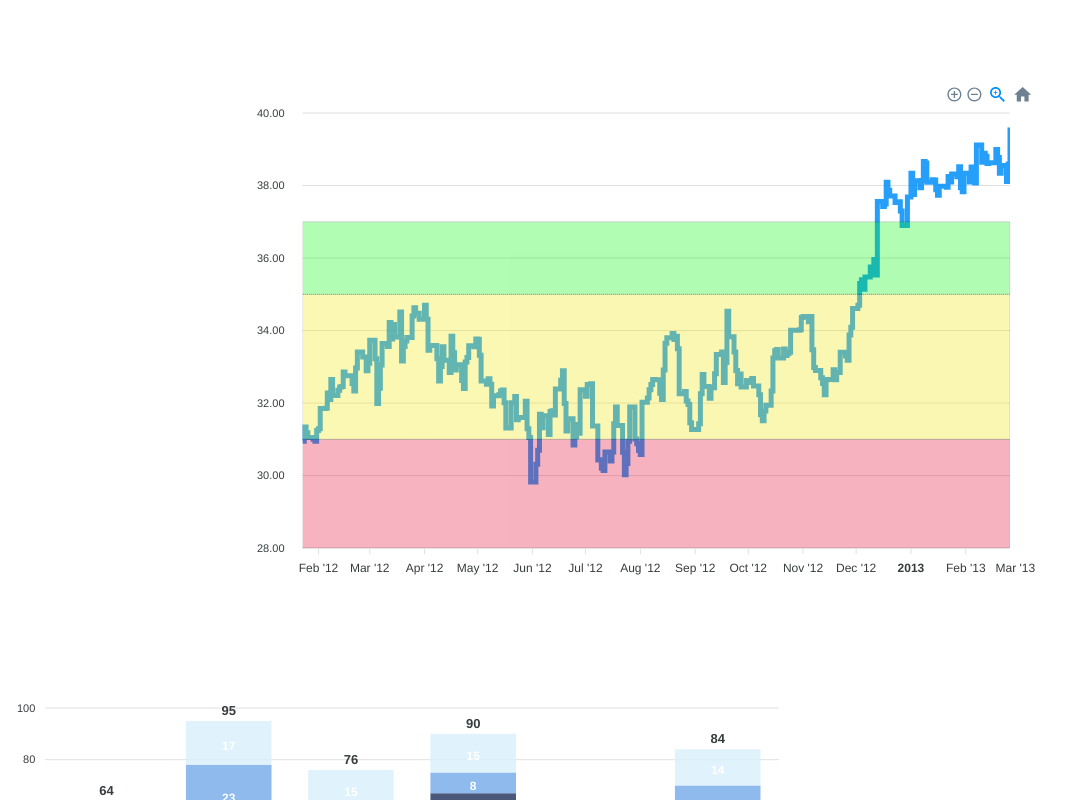
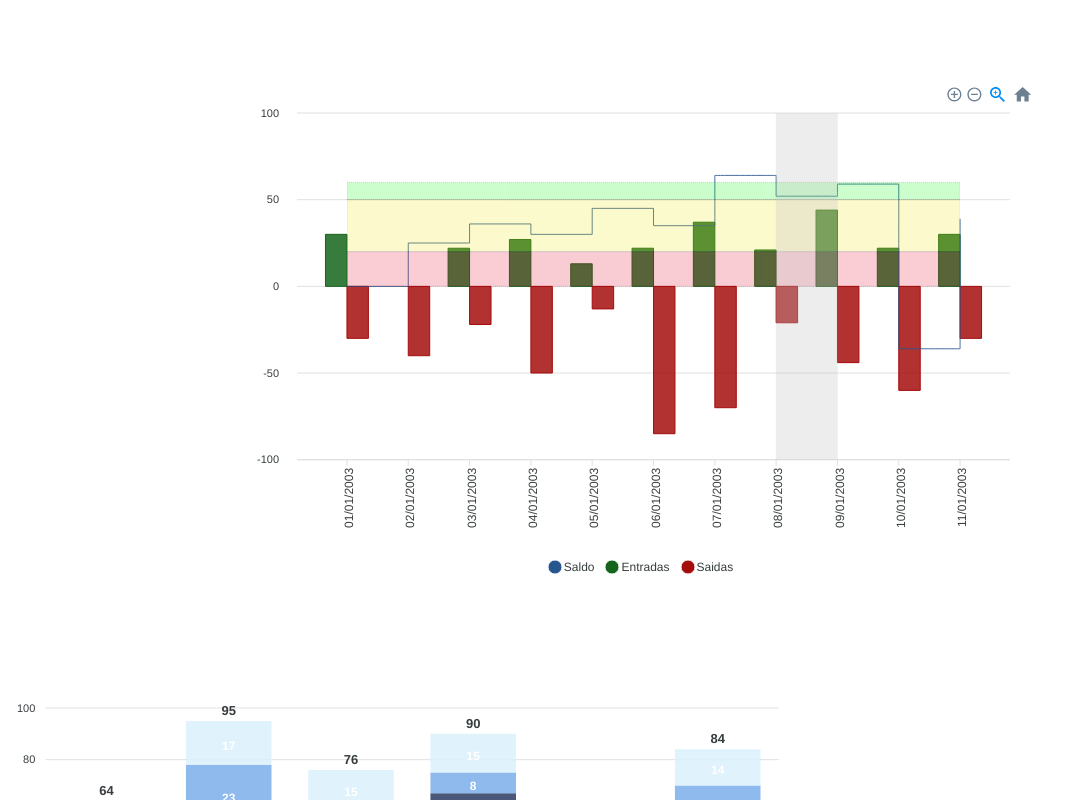
Before and after one commit to WesleyyRafaell/poc-apex-charts, a React (Create React App) app: page / in a window 1280 px wide. Shown: the top 800 px of the page, without its empty margins (0-1081 px from the left). Built offline with nearby package versions, Linux system fonts and the light colour scheme.

Commit message:
feat: changes movigrama

```diff
--- a/src/components/charts/BarLine.js
+++ b/src/components/charts/BarLine.js
@@ -6,41 +6,51 @@ const BarLine = () => {
   const data = [
     {
       color: "#D9D9D9",
-      data: [3]
+      name: 'item 1',
+      values: [3]
     },
     {
       color: "#F6C8E4",
-      data: [7]
+      name: 'item 2',
+      values: [7]
     },
     {
       color: "#EBBED7",
-      data: [10]
+      name: 'item 3',
+      values: [10]
     },
     {
       color: "#D3AAC1",
-      data: [5]
+      name: 'item 4',
+      values: [5]
     },
     {
       color: "#CBA4BA",
-      data: [20]
+      name: 'item 5',
+      values: [20]
     },
     {
       color: "#EC92C5",
-      data: [10]
+      name: 'item 6',
+      values: [10]
     },
     {
       color: "#EB82C1",
-      data: [5]
+      name: 'item 7',
+      values: [5]
     },
     {
       color: "#EC5EBA",
-      data: [20]
+      name: 'item 8',
+      values: [20]
     },
     {
       color: "#CF2B95",
-      data: [10]
+      name: 'item 9',
+      values: [10]
     },
   ]
+
 
     const settings = {
         options: {
@@ -91,14 +101,17 @@ const BarLine = () => {
             show: false,
           },
           tooltip: {
-            enabled: false
+            enabled: true,
+            x: {
+              show: false,
+          }
           },
           dataLabels: {
             enabled: false
           },
           colors: data.map(item => item.color),
         },
-        series: data.map(item => ({ data: item.data }))
+        series: data.map(item => ({ name: item.name, data: item.values}))
       }
 
     return (
--- a/src/components/charts/Movigrama.js
+++ b/src/components/charts/Movigrama.js
@@ -6,304 +6,102 @@ const Movigrama = () => {
         levels: [
             {
                 y: 0,
-                y2: 31,
+                y2: 20,
                 color: '#E3052E',
             },
             {
-                y: 31,
-                y2: 35,
+                y: 20,
+                y2: 50,
                 color: '#EFE706',
             },
             {
-                y: 35,
-                y2: 37,
+                y: 50,
+                y2: 60,
                 color: '#01F707',
             },
         ],
         series: [
-        [1327359600000,30.95],
-        [1327446000000,31.34],
-        [1327532400000,31.18],
-        [1327618800000,31.05],
-        [1327878000000,31.00],
-        [1327964400000,30.95],
-        [1328050800000,31.24],
-        [1328137200000,31.29],
-        [1328223600000,31.85],
-        [1328482800000,31.86],
-        [1328569200000,32.28],
-        [1328655600000,32.10],
-        [1328742000000,32.65],
-        [1328828400000,32.21],
-        [1329087600000,32.35],
-        [1329174000000,32.44],
-        [1329260400000,32.46],
-        [1329346800000,32.86],
-        [1329433200000,32.75],
-        [1329778800000,32.54],
-        [1329865200000,32.33],
-        [1329951600000,32.97],
-        [1330038000000,33.41],
-        [1330297200000,33.27],
-        [1330383600000,33.27],
-        [1330470000000,32.89],
-        [1330556400000,33.10],
-        [1330642800000,33.73],
-        [1330902000000,33.22],
-        [1330988400000,31.99],
-        [1331074800000,32.41],
-        [1331161200000,33.05],
-        [1331247600000,33.64],
-        [1331506800000,33.56],
-        [1331593200000,34.22],
-        [1331679600000,33.77],
-        [1331766000000,34.17],
-        [1331852400000,33.82],
-        [1332111600000,34.51],
-        [1332198000000,33.16],
-        [1332284400000,33.56],
-        [1332370800000,33.71],
-        [1332457200000,33.81],
-        [1332712800000,34.40],
-        [1332799200000,34.63],
-        [1332885600000,34.46],
-        [1332972000000,34.48],
-        [1333058400000,34.31],
-        [1333317600000,34.70],
-        [1333404000000,34.31],
-        [1333490400000,33.46],
-        [1333576800000,33.59],
-        [1333922400000,33.22],
-        [1334008800000,32.61],
-        [1334095200000,33.01],
-        [1334181600000,33.55],
-        [1334268000000,33.18],
-        [1334527200000,32.84],
-        [1334613600000,33.84],
-        [1334700000000,33.39],
-        [1334786400000,32.91],
-        [1334872800000,33.06],
-        [1335132000000,32.62],
-        [1335218400000,32.40],
-        [1335304800000,33.13],
-        [1335391200000,33.26],
-        [1335477600000,33.58],
-        [1335736800000,33.55],
-        [1335823200000,33.77],
-        [1335909600000,33.76],
-        [1335996000000,33.32],
-        [1336082400000,32.61],
-        [1336341600000,32.52],
-        [1336428000000,32.67],
-        [1336514400000,32.52],
-        [1336600800000,31.92],
-        [1336687200000,32.20],
-        [1336946400000,32.23],
-        [1337032800000,32.33],
-        [1337119200000,32.36],
-        [1337205600000,32.01],
-        [1337292000000,31.31],
-        [1337551200000,32.01],
-        [1337637600000,32.01],
-        [1337724000000,32.18],
-        [1337810400000,31.54],
-        [1337896800000,31.60],
-        [1338242400000,32.05],
-        [1338328800000,31.29],
-        [1338415200000,31.05],
-        [1338501600000,29.82],
-        [1338760800000,30.31],
-        [1338847200000,30.70],
-        [1338933600000,31.69],
-        [1339020000000,31.32],
-        [1339106400000,31.65],
-        [1339365600000,31.13],
-        [1339452000000,31.77],
-        [1339538400000,31.79],
-        [1339624800000,31.67],
-        [1339711200000,32.39],
-        [1339970400000,32.63],
-        [1340056800000,32.89],
-        [1340143200000,31.99],
-        [1340229600000,31.23],
-        [1340316000000,31.57],
-        [1340575200000,30.84],
-        [1340661600000,31.07],
-        [1340748000000,31.41],
-        [1340834400000,31.17],
-        [1340920800000,32.37],
-        [1341180000000,32.19],
-        [1341266400000,32.51],
-        [1341439200000,32.53],
-        [1341525600000,31.37],
-        [1341784800000,30.43],
-        [1341871200000,30.44],
-        [1341957600000,30.20],
-        [1342044000000,30.14],
-        [1342130400000,30.65],
-        [1342389600000,30.40],
-        [1342476000000,30.65],
-        [1342562400000,31.43],
-        [1342648800000,31.89],
-        [1342735200000,31.38],
-        [1342994400000,30.64],
-        [1343080800000,30.02],
-        [1343167200000,30.33],
-        [1343253600000,30.95],
-        [1343340000000,31.89],
-        [1343599200000,31.01],
-        [1343685600000,30.88],
-        [1343772000000,30.69],
-        [1343858400000,30.58],
-        [1343944800000,32.02],
-        [1344204000000,32.14],
-        [1344290400000,32.37],
-        [1344376800000,32.51],
-        [1344463200000,32.65],
-        [1344549600000,32.64],
-        [1344808800000,32.27],
-        [1344895200000,32.10],
-        [1344981600000,32.91],
-        [1345068000000,33.65],
-        [1345154400000,33.80],
-        [1345413600000,33.92],
-        [1345500000000,33.75],
-        [1345586400000,33.84],
-        [1345672800000,33.50],
-        [1345759200000,32.26],
-        [1346018400000,32.32],
-        [1346104800000,32.06],
-        [1346191200000,31.96],
-        [1346277600000,31.46],
-        [1346364000000,31.27],
-        [1346709600000,31.43],
-        [1346796000000,32.26],
-        [1346882400000,32.79],
-        [1346968800000,32.46],
-        [1347228000000,32.13],
-        [1347314400000,32.43],
-        [1347400800000,32.42],
-        [1347487200000,32.81],
-        [1347573600000,33.34],
-        [1347832800000,33.41],
-        [1347919200000,32.57],
-        [1348005600000,33.12],
-        [1348092000000,34.53],
-        [1348178400000,33.83],
-        [1348437600000,33.41],
-        [1348524000000,32.90],
-        [1348610400000,32.53],
-        [1348696800000,32.80],
-        [1348783200000,32.44],
-        [1349042400000,32.62],
-        [1349128800000,32.57],
-        [1349215200000,32.60],
-        [1349301600000,32.68],
-        [1349388000000,32.47],
-        [1349647200000,32.23],
-        [1349733600000,31.68],
-        [1349820000000,31.51],
-        [1349906400000,31.78],
-        [1349992800000,31.94],
-        [1350252000000,32.33],
-        [1350338400000,33.24],
-        [1350424800000,33.44],
-        [1350511200000,33.48],
-        [1350597600000,33.24],
-        [1350856800000,33.49],
-        [1350943200000,33.31],
-        [1351029600000,33.36],
-        [1351116000000,33.40],
-        [1351202400000,34.01],
-        [1351638000000,34.02],
-        [1351724400000,34.36],
-        [1351810800000,34.39],
-        [1352070000000,34.24],
-        [1352156400000,34.39],
-        [1352242800000,33.47],
-        [1352329200000,32.98],
-        [1352415600000,32.90],
-        [1352674800000,32.70],
-        [1352761200000,32.54],
-        [1352847600000,32.23],
-        [1352934000000,32.64],
-        [1353020400000,32.65],
-        [1353279600000,32.92],
-        [1353366000000,32.64],
-        [1353452400000,32.84],
-        [1353625200000,33.40],
-        [1353884400000,33.30],
-        [1353970800000,33.18],
-        [1354057200000,33.88],
-        [1354143600000,34.09],
-        [1354230000000,34.61],
-        [1354489200000,34.70],
-        [1354575600000,35.30],
-        [1354662000000,35.40],
-        [1354748400000,35.14],
-        [1354834800000,35.48],
-        [1355094000000,35.75],
-        [1355180400000,35.54],
-        [1355266800000,35.96],
-        [1355353200000,35.53],
-        [1355439600000,37.56],
-        [1355698800000,37.42],
-        [1355785200000,37.49],
-        [1355871600000,38.09],
-        [1355958000000,37.87],
-        [1356044400000,37.71],
-        [1356303600000,37.53],
-        [1356476400000,37.55],
-        [1356562800000,37.30],
-        [1356649200000,36.90],
-        [1356908400000,37.68],
-        [1357081200000,38.34],
-        [1357167600000,37.75],
-        [1357254000000,38.13],
-        [1357513200000,37.94],
-        [1357599600000,38.14],
-        [1357686000000,38.66],
-        [1357772400000,38.62],
-        [1357858800000,38.09],
-        [1358118000000,38.16],
-        [1358204400000,38.15],
-        [1358290800000,37.88],
-        [1358377200000,37.73],
-        [1358463600000,37.98],
-        [1358809200000,37.95],
-        [1358895600000,38.25],
-        [1358982000000,38.10],
-        [1359068400000,38.32],
-        [1359327600000,38.24],
-        [1359414000000,38.52],
-        [1359500400000,37.94],
-        [1359586800000,37.83],
-        [1359673200000,38.34],
-        [1359932400000,38.10],
-        [1360018800000,38.51],
-        [1360105200000,38.40],
-        [1360191600000,38.07],
-        [1360278000000,39.12],
-        [1360537200000,38.64],
-        [1360623600000,38.89],
-        [1360710000000,38.81],
-        [1360796400000,38.61],
-        [1360882800000,38.63],
-        [1361228400000,38.99],
-        [1361314800000,38.77],
-        [1361401200000,38.34],
-        [1361487600000,38.55],
-        [1361746800000,38.11],
-        [1361833200000,38.59],
-        [1361919600000,39.60]
+        [1327359600000, -500],
+        [1327446000000, 0],
+        [1327532400000, 100.5],
+        [1327618800000, 200.7],
+        [1327878000000, 255],
+        [1327964400000, 375.45],
+        [1328050800000, 600.15],
+        [1328137200000, 1012],
+        [1328223600000, 2500],
+        [1328482800000, 4018.19],
+        [1328569200000, 6487.20],
         ]
     }
 
+    // data.series.map(item => item)
+
+    // [
+    //   {
+    //     x: new Date(1327359600000),
+    //     y: -500,
+    //   },
+    //   {
+    //     x: new Date(1327446000000),
+    //     y: 0
+    //   },
+    //   {
+    //     x: new Date(1327532400000),
+    //     y: 100.5,
+    //   },
+    //   {
+    //     x: new Date(1327618800000),
+    //     y: 200.7
+    //   },
+    //   {
+    //     x: new Date(1327878000000),
+    //     y: 255
+    //   },
+    //   {
+    //     x: new Date(1327964400000),
+    //     y: 375.45
+    //   },
+    //   {
+    //     x: new Date(1328050800000),
+    //     y: 600.15
+    //   },
+    //   {
+    //     x: new Date(1328137200000),
+    //     y: 1012
+    //   },
+    //   {
+    //     x: new Date(1328223600000),
+    //     y: 2500
+    //   },
+    //   {
+    //     x: new Date(1328482800000),
+    //     y: 4018.19
+    //   },
+    //   {
+    //     x: new Date(1328569200000),
+    //     y: 6487.20
+    //   },
+    //   ]
+
+
     const settings = {
         series: [{
-            name: "Panorama",
-            data: data.series.map(item => item)
-          }],
+            name: "Saldo",
+            type: "line",
+            data: [0, 25, 36, 30, 45, 35, 64, 52, 59, -36, 39]
+          },
+          {
+            name: 'Entradas',
+            type: 'column',
+            data: [30, 0, 22, 27, 13, 22, 37, 21, 44, 22, 30]
+          },
+          {
+            name: 'Saidas',
+            type: 'column',
+            data: [-30, -40, -22, -50, -13, -85, -70, -21, -44, -60, -30]
+          },
+        ],
           options: {
             chart: {
                 toolbar: {
@@ -328,15 +126,21 @@ const Movigrama = () => {
                     y2: item.y2,
                     borderColor: '#000',
                     fillColor: item.color,
-                    opacity: 0.3
+                    opacity: 0.2,
                 }
               )),
-              xaxis: [],
+              xaxis: [{
+                x: '08/01/2003',
+                x2: '09/01/2003',
+                fillColor: '#c2c2c2'
+              }],
             },
             dataLabels: {
               enabled: false
             },
+            colors: ['#27568E', '#14651C', '#A50D0D'],
             stroke: {
+              width: [1],
               curve: 'stepline'
             },
             grid: {
@@ -346,7 +150,15 @@ const Movigrama = () => {
               }
             },
             xaxis: {
-              type: 'datetime',
+              type: 'categories',
+              categories: ['01/01/2003', '02/01/2003', '03/01/2003', '04/01/2003', '05/01/2003', '06/01/2003', '07/01/2003',
+                '08/01/2003', '09/01/2003', '10/01/2003', '11/01/2003'
+              ],
+              labels: {
+                show: true,
+                rotate: -90,
+                rotateAlways: true,
+              },
               tooltip: {
                 enabled: false,
               }
```
